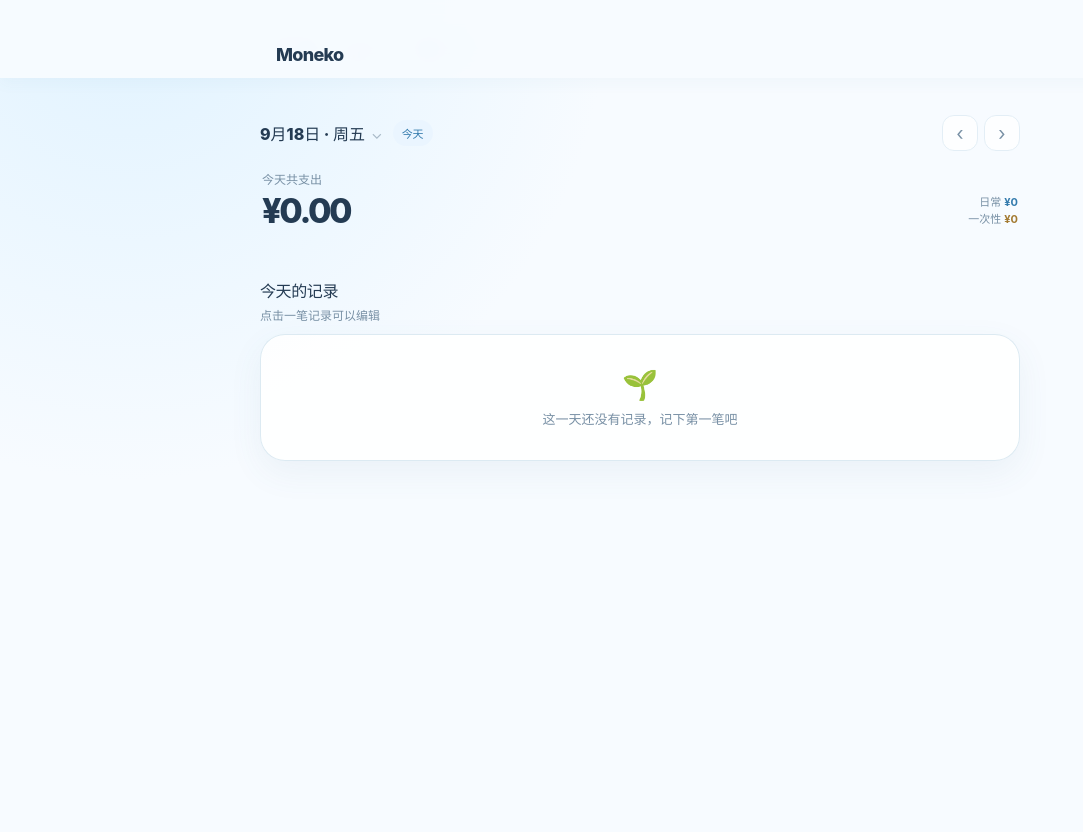
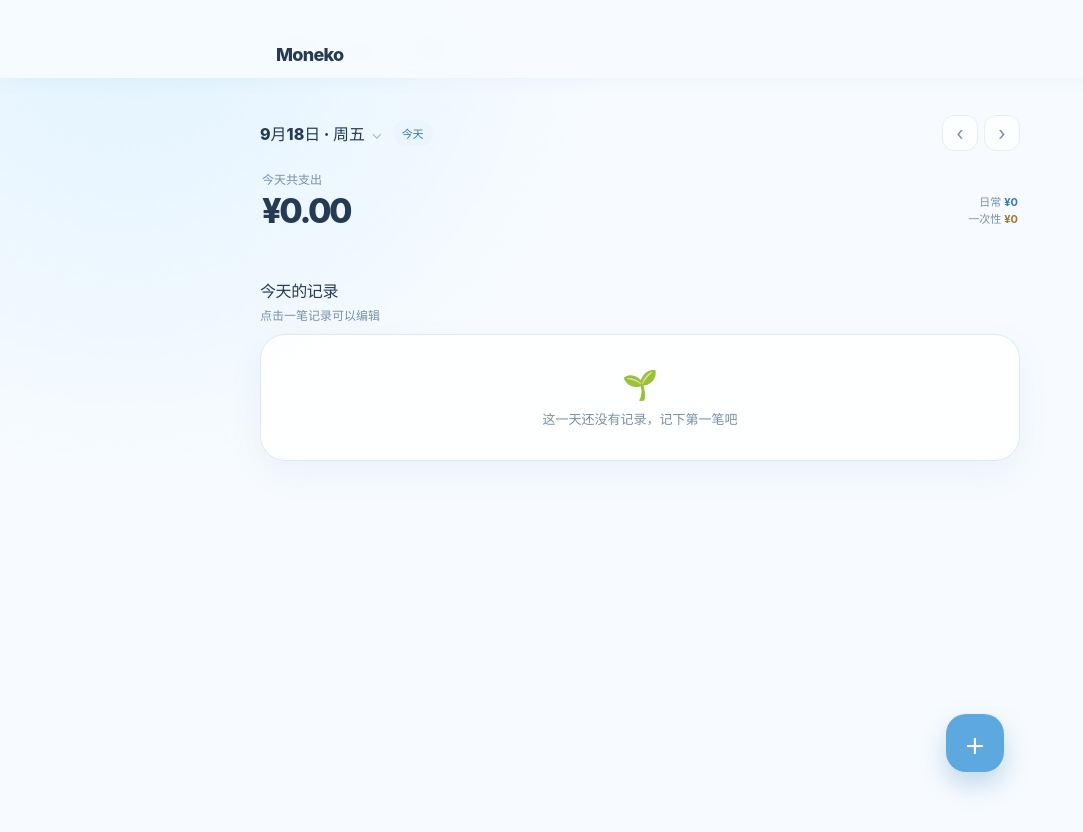
Before and after one commit to lemoeJuice/Moneko, a Vue app: page / in a window 1280 px wide. Shown: the top 832 px of the page, without its empty margins (0-1083 px from the left). Built offline with nearby package versions, Linux system fonts and the light colour scheme.

Commit message:
fix: isolate page scrolling and floating action

```diff
--- a/src/App.vue
+++ b/src/App.vue
@@ -15,6 +15,7 @@ const viewPanels: AppView[] = viewOrder
 const displayIndex = ref(0)
 const isAnimating = ref(true)
 const touchStart = ref<{ x: number; y: number } | null>(null)
+const panelRefs = ref<Array<HTMLElement | null>>([])
 const editingExpense = ref<Expense | null>(null)
 const expenseStore = useExpenseStore()
 
@@ -34,22 +35,28 @@ function openEditor(expense: Expense): void {
   editingExpense.value = expense
 }
 
-function resetScrollPosition(): void {
+function setPanelRef(element: unknown, index: number): void {
+  panelRefs.value[index] = element instanceof HTMLElement ? element : null
+}
+
+function resetScrollPosition(targetIndex = displayIndex.value): void {
   window.scrollTo({ top: 0, behavior: 'auto' })
+  panelRefs.value[targetIndex]?.scrollTo({ top: 0, behavior: 'auto' })
 }
 
 function goToView(view: AppView): void {
   const targetIndex = viewOrder.indexOf(view)
   if (targetIndex === displayIndex.value) return
-  resetScrollPosition()
+  resetScrollPosition(targetIndex)
   isAnimating.value = true
   displayIndex.value = targetIndex
 }
 
 function moveView(direction: 1 | -1): void {
-  resetScrollPosition()
+  const targetIndex = Math.max(0, Math.min(viewOrder.length - 1, displayIndex.value + direction))
+  resetScrollPosition(targetIndex)
   isAnimating.value = true
-  displayIndex.value = Math.max(0, Math.min(viewOrder.length - 1, displayIndex.value + direction))
+  displayIndex.value = targetIndex
 }
 
 function handleTouchStart(event: TouchEvent): void {
@@ -86,8 +93,8 @@ onBeforeUnmount(() => { touchStart.value = null })
         @touchend="handleTouchEnd"
       >
         <div class="view-track" :style="trackStyle">
-          <section v-for="(view, index) in viewPanels" :key="`${view}-${index}`" class="view-panel">
-            <HomeView v-if="view === 'home'" @edit="openEditor" />
+          <section v-for="(view, index) in viewPanels" :key="`${view}-${index}`" :ref="(element) => setPanelRef(element, index)" class="view-panel">
+            <HomeView v-if="view === 'home'" :is-active="activeView === 'home'" @edit="openEditor" />
             <StatsView v-else-if="view === 'stats'" @edit="openEditor" />
             <SettingsView v-else />
           </section>
--- a/src/components/ExpenseList.vue
+++ b/src/components/ExpenseList.vue
@@ -1,5 +1,5 @@
 <script setup lang="ts">
-import { onBeforeUnmount, ref } from 'vue'
+import { ref } from 'vue'
 import { getCategory } from '../constants/categories'
 import { formatMoney } from '../utils/currency'
 import { formatTime } from '../utils/date'
@@ -8,26 +8,18 @@ import type { Expense } from '../types'
 defineProps<{ expenses: Expense[] }>()
 const emit = defineEmits<{ edit: [expense: Expense] }>()
 const pressedExpenseId = ref<string | null>(null)
-let editTimer: number | undefined
 
 function editExpense(event: MouseEvent, expense: Expense): void {
   const button = event.currentTarget as HTMLButtonElement
-  pressedExpenseId.value = expense.id
-  if (editTimer) window.clearTimeout(editTimer)
-  editTimer = window.setTimeout(() => {
-    pressedExpenseId.value = null
-    button.blur()
-    window.requestAnimationFrame(() => emit('edit', expense))
-  }, 90)
+  pressedExpenseId.value = null
+  button.blur()
+  window.requestAnimationFrame(() => emit('edit', expense))
 }
 
 function clearPressedExpense(): void {
   pressedExpenseId.value = null
 }
 
-onBeforeUnmount(() => {
-  if (editTimer) window.clearTimeout(editTimer)
-})
 </script>
 
 <template>
@@ -39,7 +31,6 @@ onBeforeUnmount(() => {
       :class="{ pressed: pressedExpenseId === expense.id }"
       type="button"
       @pointerdown="pressedExpenseId = expense.id"
-      @pointerup="clearPressedExpense"
       @pointercancel="clearPressedExpense"
       @click="editExpense($event, expense)"
     >
--- a/src/style.css
+++ b/src/style.css
@@ -63,9 +63,9 @@ button:focus-visible, input:focus-visible, textarea:focus-visible {
 .topbar-inner { display: flex; align-items: center; width: min(100%, 760px); min-height: 48px; margin: 0 auto; padding: 0 16px; }
 .brand-name { font-size: 18px; font-weight: 800; letter-spacing: -.04em; }
 
-.view-viewport { width: 100vw; margin-left: calc(50% - 50vw); overflow: hidden; touch-action: pan-y; }
-.view-track { display: flex; width: 300%; align-items: flex-start; will-change: transform; }
-.view-panel { flex: 0 0 33.333333%; min-width: 0; }
+.view-viewport { width: 100vw; height: calc(100vh - var(--app-top-padding) - 160px - env(safe-area-inset-bottom)); height: calc(100dvh - var(--app-top-padding) - 160px - env(safe-area-inset-bottom)); min-height: 360px; margin-left: calc(50% - 50vw); overflow: hidden; touch-action: pan-y; }
+.view-track { display: flex; width: 300%; height: 100%; align-items: stretch; will-change: transform; }
+.view-panel { flex: 0 0 33.333333%; min-width: 0; height: 100%; padding-bottom: 24px; overflow-y: auto; overscroll-behavior-y: contain; scrollbar-width: thin; }
 .view-panel > * { width: min(calc(100% - 32px), 760px); margin: 0 auto; }
 
 .page-heading { margin: 0; font-size: clamp(25px, 7vw, 34px); letter-spacing: -.055em; line-height: 1.1; }
@@ -275,6 +275,7 @@ button:focus-visible, input:focus-visible, textarea:focus-visible {
 
 @media (min-width: 800px) {
   .app-shell { --app-top-padding: 30px; padding-top: calc(var(--app-top-padding) + 64px); }
+  .view-viewport { height: calc(100vh - var(--app-top-padding) - 110px); height: calc(100dvh - var(--app-top-padding) - 110px); }
   .bottom-nav { top: 0; right: auto; bottom: auto; left: auto; width: 240px; padding: 0; border: 0; background: transparent; backdrop-filter: none; }
   .bottom-nav-inner { position: fixed; top: 30px; left: max(28px, calc(50% - 380px)); display: flex; gap: 5px; width: auto; }
   .nav-button { display: flex; gap: 6px; min-height: 38px; padding: 0 11px; }
--- a/src/views/HomeView.vue
+++ b/src/views/HomeView.vue
@@ -7,6 +7,7 @@ import { formatDateHeading, isToday, toDateKey } from '../utils/date'
 import { formatMoney } from '../utils/currency'
 import type { Expense } from '../types'
 
+defineProps<{ isActive: boolean }>()
 const emit = defineEmits<{ edit: [expense: Expense] }>()
 const expenseStore = useExpenseStore()
 const selectedDate = ref(toDateKey())
@@ -91,12 +92,12 @@ onBeforeUnmount(() => {
       </div>
     </Transition>
 
-    <button class="floating-add" type="button" aria-label="新增支出" @click="showQuickEntry = true">
-      <span aria-hidden="true">+</span>
-    </button>
+    <Teleport to="body">
+      <button v-if="isActive" class="floating-add" type="button" aria-label="新增支出" @click="showQuickEntry = true">
+        <span aria-hidden="true">+</span>
+      </button>
 
-    <Teleport to="body">
-      <div v-if="showQuickEntry" class="modal-backdrop" @click.self="showQuickEntry = false">
+      <div v-if="showQuickEntry && isActive" class="modal-backdrop" @click.self="showQuickEntry = false">
         <section class="modal entry-modal" role="dialog" aria-modal="true" aria-labelledby="new-entry-title">
           <div class="modal-header">
             <h2 id="new-entry-title" class="modal-title">新记录</h2>
```
